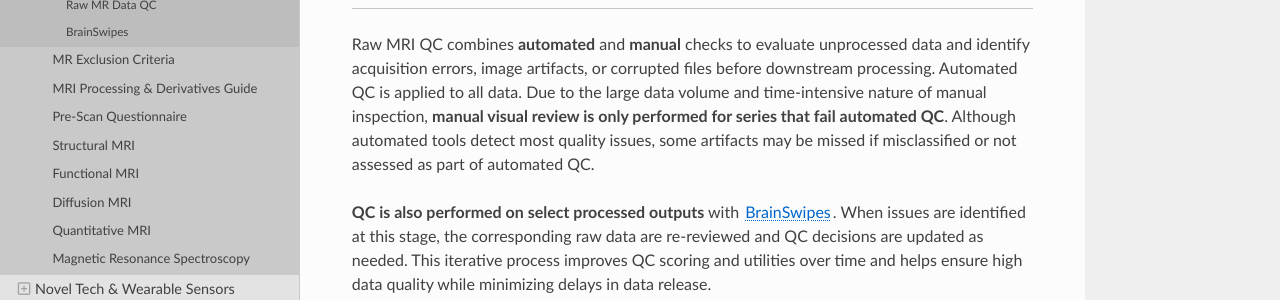
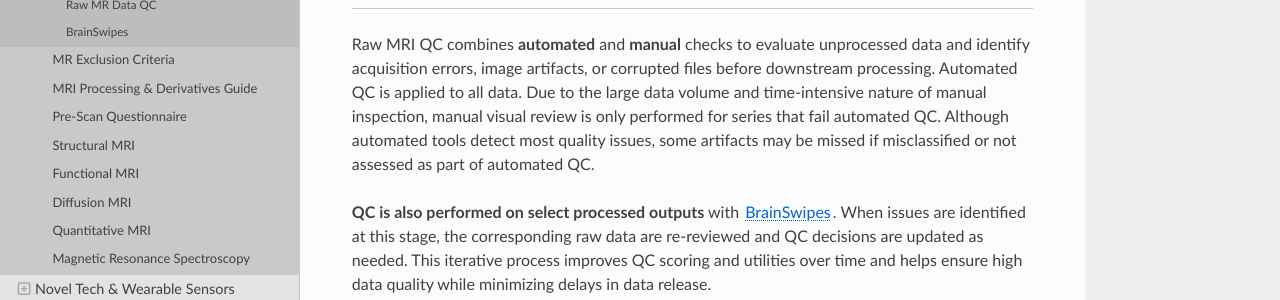
Before and after one commit to nbdc-datahub/hbcd-docs, an MkDocs documentation site: the page built from docs/instruments/mri/qc.md, in a window 1280 px wide and 900 px high. Shown: the part 290-590 px from the top of the window. Built offline with MkDocs 1.6.1, drawn with Linux system fonts in a browser that asks for light colours; nearby versions of some CDN libraries.

Commit message:
mri qc add notes for patch

```diff
--- a/docs/instruments/mri/qc.md
+++ b/docs/instruments/mri/qc.md
@@ -2,7 +2,7 @@
 
 ## Overview
 
-Raw MRI QC combines **automated** and **manual** checks to evaluate unprocessed data and identify acquisition errors, image artifacts, or corrupted files before downstream processing. Automated QC is applied to all data. Due to the large data volume and time-intensive nature of manual inspection, **manual visual review is only performed for series that fail automated QC**. Although automated tools detect most quality issues, some artifacts may be missed if misclassified or not assessed as part of automated QC.
+Raw MRI QC combines **automated** and **manual** checks to evaluate unprocessed data and identify acquisition errors, image artifacts, or corrupted files before downstream processing. Automated QC is applied to all data. Due to the large data volume and time-intensive nature of manual inspection, manual visual review is only performed for series that fail automated QC. Although automated tools detect most quality issues, some artifacts may be missed if misclassified or not assessed as part of automated QC.
 
 **QC is also performed on select processed outputs** with **[BrainSwipes](#brainswipes)**. When issues are identified at this stage, the corresponding raw data are re-reviewed and QC decisions are updated as needed. This iterative process improves QC scoring and utilities over time and helps ensure high data quality while minimizing delays in data release.
 
@@ -296,6 +296,7 @@ BrainSwipes QC results for processed data are provided as <a href="../../#mri">t
 <li><code>img_brainswipes_xcpd_hash-2afa9081+0ef9c88a_<span class="blue-text">&lt;T1w|bold&gt;</span></code> - <i>T1w-based surface reconstruction (Infant FreeSurfer)</i></li>
 </ul>
 
+<!-- PATCH: TAKE OUT FOLLOWING PARAGRAPH -->
 <b>Note that the release data are incomplete! See <a href="#warning"><i style="color: #ffa500;" class="fas fa-exclamation-triangle"></i> Data Warning</a> for details. Tabulated data with complete results can be found in the <a href="https://hbcd-docs-private.lassoinformatics.com/#download">HBCD Private Release Notes</a> (<i>only accessible for DUC-authorized users</i>).</b>
 <a href="https://hbcd-docs-private.lassoinformatics.com/participant_lists/brainswipes_2026-01-26.zip"><i class="fa-solid fa-download"></i> &nbsp; Download Completed BrainSwipes Results</a>
 
@@ -423,7 +424,6 @@ Data are flagged for manual review based on automated QC results using multivari
 </div>
 <p></p>
 
-
 <div style="display: flex; align-items: center; gap: 30px;">
 <div style="flex: 1;">
 <p>Processed structural and functional MRI data are quality-controlled via manual review of XCP-D visual reports. Manual inspection remains the gold standard for QC, but is highly resource-intensive.</p>
```
